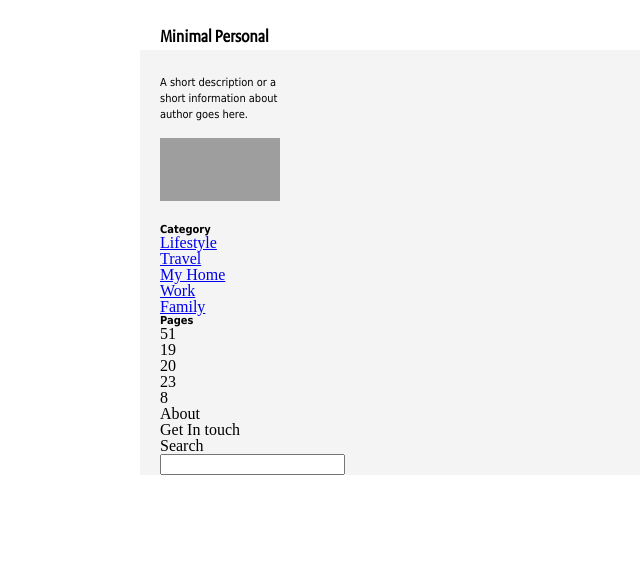
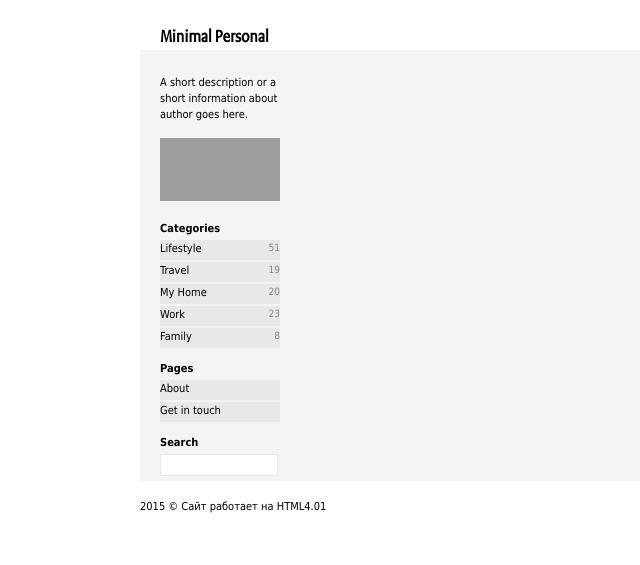
Before and after one commit to BJIAST/geekhub_frontend, a PHP site: page /lesson5/index.html in a window 1280 px wide. Shown: the top 565 px of the page, without its empty margins (0-640 px from the left). Run offline with PHP 8.4, Linux system fonts and the light colour scheme; grey boxes are pictures that could not be loaded.

Commit message:
Finished left-sidebar + footer

```diff
--- a/lesson5/css/style.css
+++ b/lesson5/css/style.css
@@ -1,6 +1,14 @@
 @font-face {
 	font-family:'VersaSansCon';
 	src: url('../fonts/VersaSansCon-Light.ttf');
+}
+body {
+	font-family: Tahoma;
+	font-size: 11px;
+	font-weight: 400;
+}
+.right {
+	float: right;
 }
 .wrapper {
 	width: 1000px;
@@ -19,7 +27,12 @@
 	font-weight: bold;
 	padding-top: 28px;
 	font-size: 18px;
+	color: #000;
 }
+.header a {
+	text-decoration: none;
+}
+
 
 /*------------------ sidebar ----------------------*/
 .main {
@@ -28,6 +41,7 @@
 }
 .left-sidebar {
 	width: 120px;
+	overflow: hidden;
 }
 .description span {
 	font-family: Tahoma;
@@ -42,8 +56,48 @@
 	height: 63px;
 	padding-bottom: 20px;
 }
-h3 {
-	font-family: Tahoma;
+.left-sidebar .sidebar-tittle {
 	font-size: 11px;
 	font-weight: 700;
+	line-height: 12px;
 }
+ul.nav {
+	height: 100%;
+	margin-top: 5px;
+	margin-bottom: 15px;
+}
+ul.nav li {
+	background-color: #e8e8e8;
+	width: 100%;
+	height: 17px;
+	padding-top: 3px;
+	margin-bottom: 2px;
+}
+ul.nav li a{
+	display: block;
+	color: #000;
+	text-decoration: none;
+}
+ul.nav li:hover {
+	background-color: #C5C5C5;
+}
+ul.nav span {
+	font-size: 10px;
+	font-weight: 400;
+	color: #838383;
+}
+input[type="search"] {
+	margin: 5px 0;
+	width: 118px;
+	border: 1px solid #e8e8e8;
+	height: 22px;
+
+}
+
+/*------------------- footer ----------------*/
+.footer {
+	width: 100%;
+	height: 65px;
+	background-color: #fff;
+	padding-top: 20px;
+}
--- a/lesson5/index.html
+++ b/lesson5/index.html
@@ -9,7 +9,7 @@
 <body>
 	<div class="wrapper">
 		<div class="header">
-			<h1 class="logo">Minimal Personal</h1>
+			<a href="#"><h1 class="logo">Minimal Personal</h1></a>
 		</div>
 		<div class="main">
 			<div class="left-sidebar">
@@ -18,46 +18,33 @@
 					<img src="http://lorempixel.com/120/63/technics" alt="img1">
 				</div>
 				<div class="category">
-					<h3>Category</h3>
-					<div class="links">
-						<ul class="nav">
+					<h3 class="sidebar-tittle">Categories</h3>
+					<ul class="nav">
 						<li>
-							<a href="#">Lifestyle</a>
+							<a href="#">Lifestyle <span class="right">51</span></a>
 						</li>
 						<li>
-							<a href="#">Travel</a>
+							<a href="#">Travel <span class="right">19</span></a>
 						</li>
 						<li>
-							<a href="#">My Home</a>
+							<a href="#">My Home <span class="right">20</span></a>
 						</li>
 						<li>
-							<a href="#">Work</a>
+							<a href="#">Work <span class="right">23</span></a>
 						</li>
 						<li>
-							<a href="#">Family</a>
+							<a href="#">Family <span class="right">8</span></a>
 						</li>
-						</ul>
-					</div>
-					<div class="numb">
-					<h3>Pages</h3>
-						<ul class="nav">
-							<li>51</li>
-							<li>19</li>
-							<li>20</li>
-							<li>23</li>
-							<li>8</li>
-						</ul>
-					</div>
-					<div class="link">
-						<ul class="nav">
-							<li>About</li>
-							<li>Get In touch</li>
-						</ul>
-					</div>
+					</ul>
+					<h3 class="sidebar-tittle">Pages</h3>
+					<ul class="nav">
+						<li><a href="#">About</a></li>
+						<li><a href="#">Get in touch</a></li>
+					</ul>
 					<div class="search">
 						<form action="#">
 							<fieldset>
-								<label>Search</label>
+								<label class="sidebar-tittle">Search</label>
 								<input type="search">
 							</fieldset>
 						</form>
@@ -72,7 +59,9 @@
 			</div>
 		</div>
 		<div class="footer">
-
+			<div class="copyright">
+				2015 &copy; Сайт работает на <span>HTML4.01</span>
+			</div>
 		</div>
 	</div>
 </body>
```
